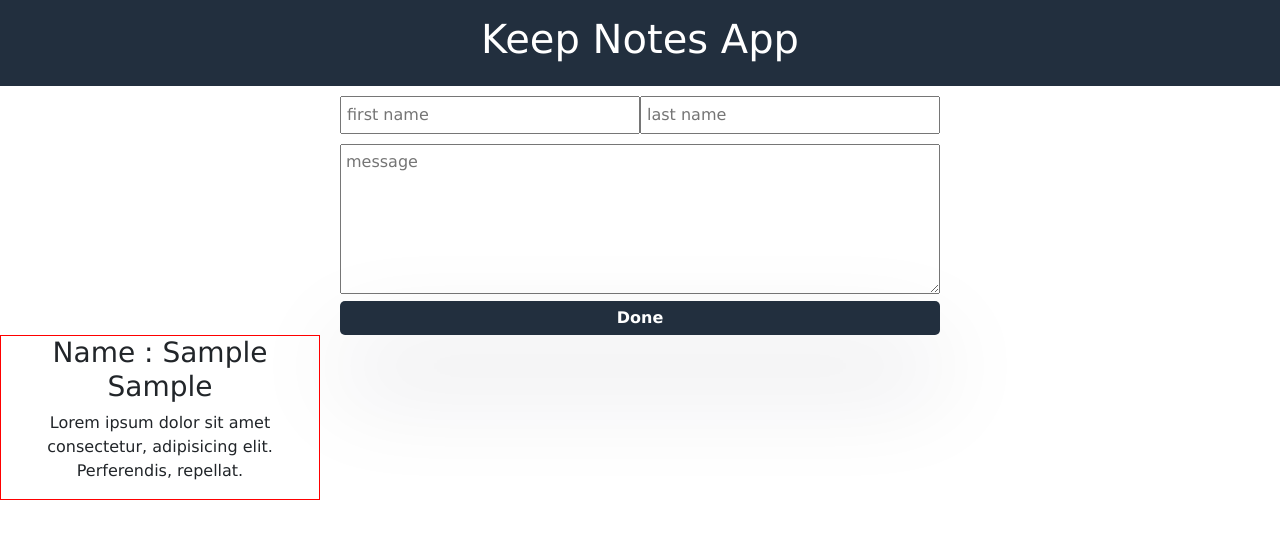
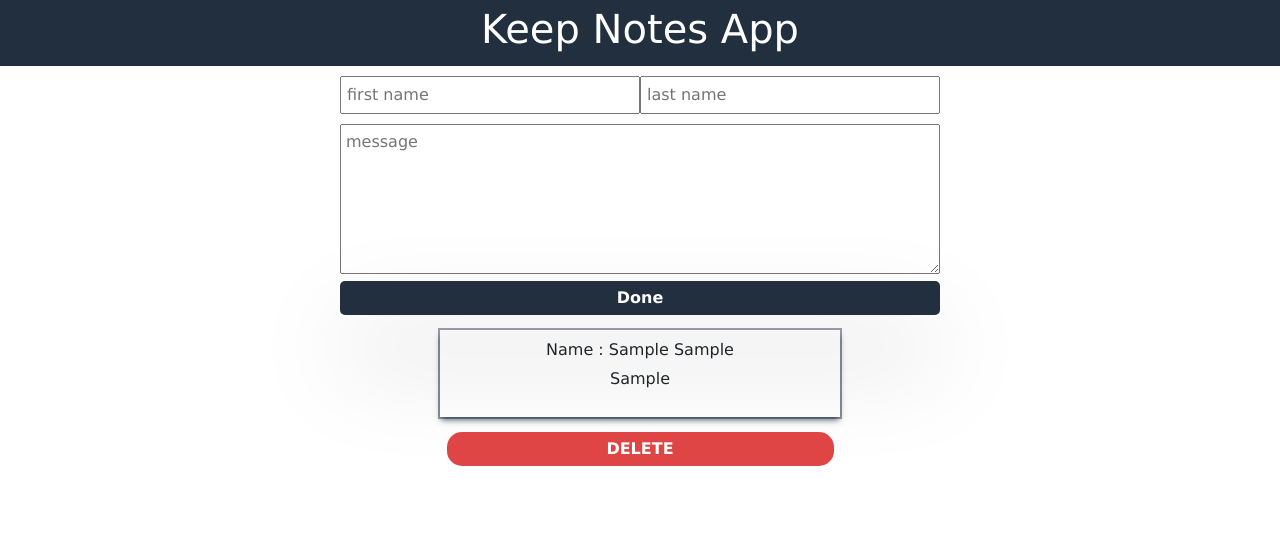
Before and after one commit to Himanshu-0981/Keep-Notes, a React (Vite) app: page / in a window 1280 px wide. Both pictures are taken after typing "Sample", "Sample", "Sample" into the empty fields and a click on the input "Done". Shown: the top 538 px of the page. Built offline with nearby package versions, Linux system fonts and the light colour scheme.

Commit message:
delete function completed

```diff
--- a/src/App.css
+++ b/src/App.css
@@ -9,7 +9,7 @@
 .header {
   background: #222f3e;
   color: #fff;
-  padding: 15px;
+  padding: 5px;
 }
 
 form{
@@ -49,12 +49,37 @@ textarea{
 }
 
 .result-container{
-  width: 100%;
   display: flex;
   flex-direction: row;
+  justify-content: center;
+  flex-wrap: wrap;
+
 }
 
 .result-box{
-  border: 1px solid red;
-  width: 25%;
+  margin: 15px;
+  padding: 10px;
+  /* height: 200px; */
+  width: 400px;
+  box-shadow: rgba(6, 24, 44, 0.4) 0px 0px 0px 2px, rgba(6, 24, 44, 0.65) 0px 4px 6px -1px, rgba(255, 255, 255, 0.08) 0px 1px 0px inset;
 }
+
+.result-heading{
+  font-size: 16px;
+}
+
+.delete-btn{
+  outline: none;
+  border: none;
+  padding-top: 5px;
+  padding-bottom: 5px;
+  width: 90%;
+  background: rgb(224, 69, 69);
+  color: white;
+  font-weight: 600;
+  border-radius: 15px;
+}
+
+.delete-btn:hover{
+  background-color: red;
+}
--- a/src/App.jsx
+++ b/src/App.jsx
@@ -10,11 +10,21 @@ function App() {
   const [data, setData] = useState([]);
 
   const handleSubmit = () => {
-    setData([{fName, lName, msg}], ...data)
-    // console.log([fName, lName, msg], ...data);
+    if(fName===''){
+      console.log('its empty ');
+    }else{
+      setData([{ fName, lName, msg }, ...data],)
       setFName('')
       setLName('')
       setMsg('')
+    }
+  }
+
+  const handleDelete = (e) => {
+    const arr = data.filter((elem,index)=>{
+        return index !== e;
+    })
+      setData(arr)
   }
 
   return (
@@ -49,20 +59,22 @@ function App() {
           onClick={handleSubmit}
         />
       </form>
+      <div className='result-container'>
+      {
+        data.map((elem, i) => {
+          return (
+            <div key={i}>
+              <div className='result-box'>
+                <h3 className='result-heading'>Name : {elem.fName + " " + elem.lName}</h3>
+                <p className='result-para'>{elem.msg}</p>
+              </div>
+              <button className='delete-btn' onClick={()=>handleDelete(i)}>DELETE</button>
+              </div>
 
-        {
-          data.map((e,i) => {
-            console.log(e);
-            return (
-              <div key={i} className='result-container'>
-              <div className='result-box'>
-                <h3>Name : {e.fName + " " + e.lName}</h3>
-                <p>Lorem ipsum dolor sit amet consectetur, adipisicing elit. Perferendis, repellat.</p>
-              </div>
-            </div>
           )
         })
       }
+      </div>
 
     </div>
   )
```
Lines whose indentation alone changed are shown as unchanged.
